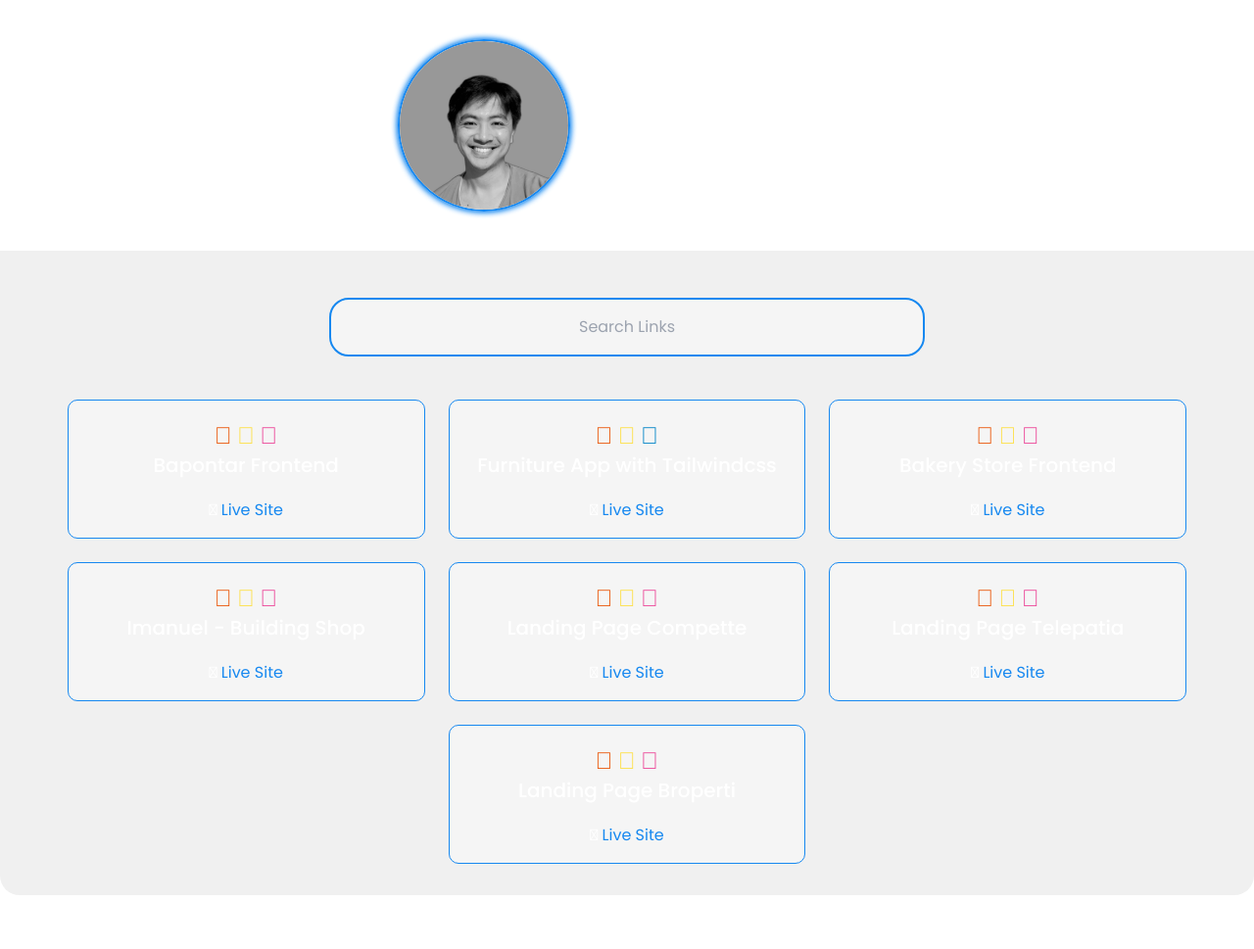
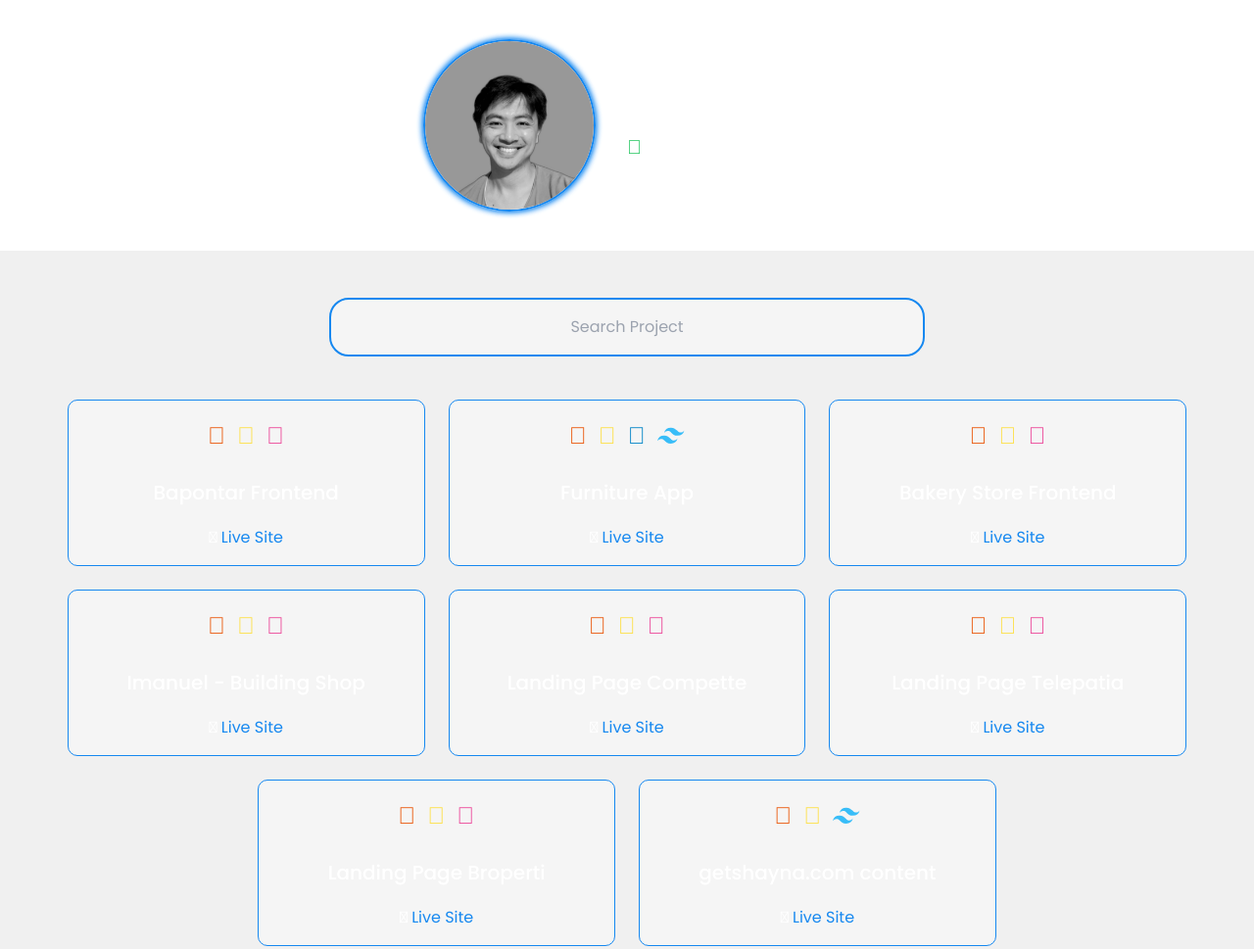
Before and after one commit to billpebert/billpebert.github.io, a website: page index.html in a window 1280 px wide. Shown: the top 969 px of the page at 98% size. Drawn offline with Linux system fonts and the light colour scheme.

Commit message:
push update

```diff
--- a/index.html
+++ b/index.html
@@ -21,16 +21,24 @@
 
 <body>
     <main class="container">
-        <div class="flex items-start gap-8 py-10 justify-center">
-            <img src="assets/image/profile-pic.png" class="w-44 rounded-full" alt="">
-            <div>
-                <div class="text-white text-3xl font-semibold">
+        <div class="flex items-center justify-center gap-8 py-10">
+            <img src="assets/image/profile-pic.png" class="rounded-full w-44" alt="">
+            <div class="flex flex-col gap-3">
+                <div class="text-2xl font-semibold text-white">
                     Billy Petra Gilbert
+                </div>
+                <div class="flex gap-3">
+                    <a href="https://wa.me/6282293881704" class="text-xl">
+                        <span class="text-green-500 fa-brands fa-whatsapp"></span>
+                    </a>
+                    <a href="https://github.com/billpebert/" class="text-xl">
+                        <span class="text-white fa-brands fa-github"></span>
+                    </a>
                 </div>
             </div>
         </div>
         <section class="links">
-            <input type="text" class="filter-links hide" placeholder="Search Links" />
+            <input type="text" class="filter-links hide" placeholder="Search Project" />
             <ul class="link-list mt-7"></ul>
         </section>
         <h4 class="text-center">
--- a/script.js
+++ b/script.js
@@ -6,7 +6,7 @@ const filterInput = document.querySelector('.filter-links');
 const buildIcon = (icons) => {
     // console.log(icons)
     return icons.map(icon => {
-        return `<span class='${icon.name} ${icon.color} text-2xl'></span>`;
+        return icon.name == 'tailwindcss' ? '<img src="./assets/image/tailwind-logomark.svg" class="w-7 shadow-none border-none"/>' : `<span class='${icon.name} ${icon.color} text-2xl'></span>`;
     }).join(' ')
 };
 
@@ -37,7 +37,9 @@ const displayLinks = (links) => {
                 <a href='${buildUrl(link)}' class='text-white absolute z-10 inset-0' target='_blank'>
                 </a>
                 <h3 class='text-xl font-medium text-white'>
-                    ${buildIcon(link.icons)}
+                    <span class='flex justify-center gap-3'>
+                        ${buildIcon(link.icons)}
+                    </span>
                     <br/> ${link.name}
                 </h3>
                 <div class="flex items-center gap-3">
@@ -76,12 +78,13 @@ const links = [
         liveSiteLink: 'https://bapontar.netlify.app/',
     },
     {
-        name: 'Furniture App with Tailwindcss',
+        name: 'Furniture App',
         url: 'luxspace-react',
         icons: [
             { name: 'fa-brands fa-html5', color: 'text-orange-600' },
             { name: 'fa-brands fa-square-js', color: 'text-yellow-300' },
             { name: 'fa-brands fa-react', color: 'text-sky-600' },
+            { name: 'tailwindcss', color: '' },
         ],
         iconColor: 'text-sky-600',
         liveSiteLink: 'https://bilpo-luxspace-react.netlify.app/',
@@ -136,6 +139,16 @@ const links = [
         ],
         liveSiteLink: 'https://fe-broperti.netlify.app/',
     },
+    {
+        name: 'getshayna.com content',
+        url: 'fe-broperti',
+        icons: [
+            { name: 'fa-brands fa-html5', color: 'text-orange-600' },
+            { name: 'fa-brands fa-square-js', color: 'text-yellow-300' },
+            { name: 'tailwindcss', color: '' },
+        ],
+        liveSiteLink: 'https://getshayna-element.netlify.app/',
+    },
 ];
 
 displayLinks(links);
```
Also changed, not shown: assets/image/tailwind-logo.svg (added), assets/image/tailwind-logomark-sm.svg (added), assets/image/tailwind-logomark.svg (added), dist/main.css.
